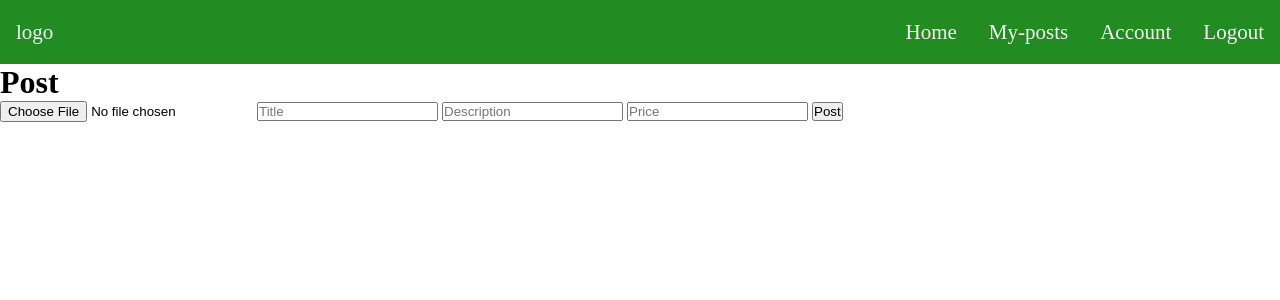
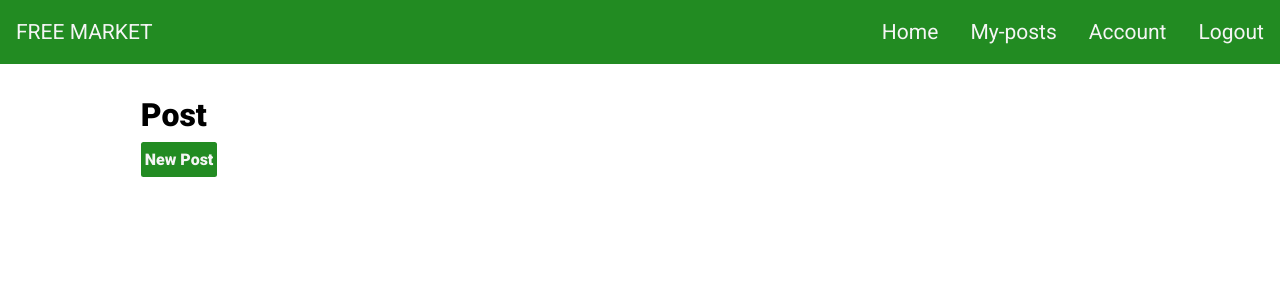
Before and after one commit to MarcosGTS/FreeMarket, a Flask app: page /post in a window 1280 px wide. Shown: the top 300 px of the page. Run offline with Flask 2, Linux system fonts and the light colour scheme; a user stored in the database is signed in; data comes from the database, SQL or seed files in the repository; both versions use the stored data as it was after the commit.

Commit message:
adicao responsividade

```diff
--- a/static/style.css
+++ b/static/style.css
@@ -1,6 +1,9 @@
+@import url('https://fonts.googleapis.com/css2?family=Roboto:wght@400;900&display=swap');
+
 *, body {
     margin: 0;
     padding: 0;
+    font-family: "Roboto",'Courier New', Courier, monospace;
 }
 
 /* Navbar */
@@ -14,6 +17,8 @@
 
     font-size: 21px;
     line-height: 0;
+
+    margin-bottom: 2rem;
 }
 
 .navbar a {
@@ -23,11 +28,15 @@
     display: block;
 }
 
-.navbar ul {
+.options {
     display: flex;
     list-style: none;
     margin: 0;
     padding: 0;
+}
+
+.navbar li {
+    background-color: forestgreen;
 }
 
 .navbar li:hover {
@@ -168,5 +227,152 @@
 }
 
 .home-button:hover {
-    transform: scale(1.1);
+    transform: scale(1.05);
 }
+
+/* post form*/
+
+.post-form {
+    display: flex;
+    flex-direction: column;
+    width: fit-content ;
+    padding: 1rem;
+
+    background-color: whitesmoke;
+}
+
+.post-form * {
+    margin: 0.25rem 0;
+}
+
+.new-post button, .new-post input {
+    padding: 0.5rem 0.25rem;
+    margin: 0.5rem 0;
+    font-size: 1rem;
+}
+
+.post-form textarea {
+    width: 100%;
+    resize: none;
+}
+
+.post-form div {
+    display: flex;
+    flex-wrap: wrap ;
+    justify-content: space-between;
+}
+
+.new-post button {
+    background-color: forestgreen;
+    color: whitesmoke;
+    font-weight: bold;
+
+    border-style:none;
+    border-radius: 2.5px;
+
+    transition: 150ms ease-in;
+}
+
+.new-post button:hover{
+    transform: scale(1.05);
+}
+
+.price{
+    width: 5rem;
+    text-align: center;
+}
+
+/* More Page*/
+.more-page {
+    display: flex;
+    flex: 3fr 1fr;
+    flex-wrap: wrap;
+}
+
+.more-header {
+    display: flex;
+    justify-content: space-between;
+    margin: 1rem;
+    width: 40rem;
+
+    align-items: center;
+}
+
+.more-frame {
+    height: 25rem;
+    width: 40rem;
+    background-color: gray;
+    margin: 1rem;
+
+    display: flex;
+    justify-content: center;
+
+    border-radius: 10px;
+}
+
+.more-frame img {
+    height: 100%;
+    width: auto;
+}
+
+.more-info {
+    width: 15rem;
+    background-color: whitesmoke;
+    padding: 0.5rem;
+    border-radius: 10px;
+    margin: 1rem;
+}
+
+.more-info div {
+    margin-top: 1rem;
+}
+
+@media (max-width: 325px) {
+    .container {
+        width: 100%;
+    }
+
+    .form {
+        width: 85%;
+    }
+
+    .post-form {
+        width: 90vw;
+    }
+}
+
+.hidden {
+    display: none;
+}
+
+.change-pass {
+    margin-left: 0;
+}
+
+@media (max-width: 800px) {
+    .container {
+        width: 100%;
+    }
+
+    .more-frame {
+        width: 100vw;
+        margin: 0;
+    }
+
+    .more-frame img {
+        width: 100%;
+        height: auto;
+    }
+
+    .more-header {
+        width: 80%;
+    }
+
+
+}
+
+@media (min-width: 600px) {
+    .options {
+        display: flex;
+    }
+}
--- a/templates/account.html
+++ b/templates/account.html
@@ -4,14 +4,18 @@
 {% endblock%}
 
 {% block main %}
+    <div class="container">
         <h1>Account</h1>
         <p>Welcome, {{username}}!</p>
 
-    <form action="/account" method="post">
+        <form class="form change-pass" action="/account" method="post">
+            <h2>Change Password</h2>
             <input type="password" name="old_password" placeholder="password">
             <input type="password" name="new_password" placeholder="New password">
             <input type="password" name="confirmation" placeholder="New password (Again)">
             <button type="submit">Apply Changes</button>
         </form>
+    </div>
+
 
 {% endblock %}
--- a/templates/index.html
+++ b/templates/index.html
@@ -7,11 +7,12 @@
 {% block main %}
 
     <div class="container">
+
         <div class="home-head">
             <h1>Discorver</h1>
             <input type="text" class="search" autocomplete="off" placeholder="Search">
+        </div>
 
-        </div>
         <section class="list">
             {% for post in posts %}
                 <div class="post">
@@ -21,7 +22,7 @@
                     </div>
                     <div class="post-info">
                         <p class="title">{{post.title}}</p>
-                        <p class="price">{{post.price}}</p>
+                        <p class="price">U$ {{post.price}}</p>
                     </div>
                 </div>
             {% endfor %}
@@ -63,5 +64,6 @@
         function normalizeStr (str) {
             return str.toLowerCase().trim()
         }
+
     </script>
 {% endblock %}
--- a/templates/layout.html
+++ b/templates/layout.html
@@ -9,8 +9,8 @@
 </head>
 <body>
     <nav class="navbar">
-        <a class="brand-title" href="/">logo</a>
-        <ul>
+        <a class="brand-title" href="/">FREE MARKET</a>
+        <ul class="options hidden">
             <li><a href="/">Home</a></li>
         {% if not session.userId %}
 
@@ -25,6 +25,11 @@
 
         {% endif %}
         </ul>
+        <div class="burger-button">
+            <div></div>
+            <div></div>
+            <div></div>
+        </div>
     </nav>
     <main>
         {% block main %}{% endblock %}
@@ -37,6 +42,11 @@
             id = p.childNodes[1].value
             window.location.href = `/more/${id}`
         }))
+
+        document.querySelector(".burger-button").addEventListener("click", () => {
+            const list = document.querySelector(".options")
+            list.classList.toggle("hidden")
+        })
     </script>
 
     {% block script %}{% endblock %}
--- a/templates/post.html
+++ b/templates/post.html
@@ -4,28 +4,50 @@
 {% endblock %}
 
 {% block main %}
+    <div class="container">
         <h1>Post</h1>
-    <form action="/post" method=post enctype=multipart/form-data>
+        <div class="new-post">
+            <button>New Post</button>
+            <form class="post-form hidden" action="/post" method=post enctype=multipart/form-data>
                 <input type="file" name="file">
+                <div>
                     <input type="text" name="title" placeholder="Title">
-        <input type="text" name="description" placeholder="Description">
-        <input type="number" name="price" placeholder="Price">
-        <input type="submit" value="Post">
+                    <input class="price" type="number" name="price" placeholder="Price">
+                </div>
+                <textarea name="description" placeholder="Description" cols="30" rows="10"></textarea>
+                <button type="submit">Post</button>
             </form>
+        </div>
 
+        <div class="list">
             {% for post in posts%}
+
             <div class="post">
+                <input type="hidden" value="{{post.id}}">
                 <div class="frame">
                     <img src="static/img/{{[post.id, post.extension]|join('.')}}" alt="">
                 </div>
                 <div class="post-info">
                     <p>{{post.title}}</p>
-            <p>{{post.price}}</p>
-            <form action="/remove_post" method="post">
+                    <p>U$ {{post.price}}</p>
+                    <form  action="/remove_post" method="post">
                         <input type="hidden" name="id" value="{{post.id}}">
-                <button type="submit">Remove</button>
+                        <button class="post-remove" type="submit">Remove</button>
                     </form>
                 </div>
             </div>
+
             {% endfor %}
+        </div>
+    </div>
+
 {% endblock %}
+
+{% block script %}
+    <script>
+        document.querySelector(".new-post button").addEventListener("click", () => {
+            const form = document.querySelector(".post-form");
+            form.classList.toggle("hidden");
+        })
+    </script>
+{% endblock %}
--- a/templates/register.html
+++ b/templates/register.html
@@ -12,4 +12,5 @@
         <input type="password" name="confirmation" placeholder="Password (Again)">
         <button type="submit">Register</button>
     </form>
+
 {% endblock %}
```
Also changed, not shown: other parts of static/style.css (+63 -13 lines), templates/more.html (+17 -10 lines), freeMarket.db. Lines whose indentation alone changed are shown as unchanged.
